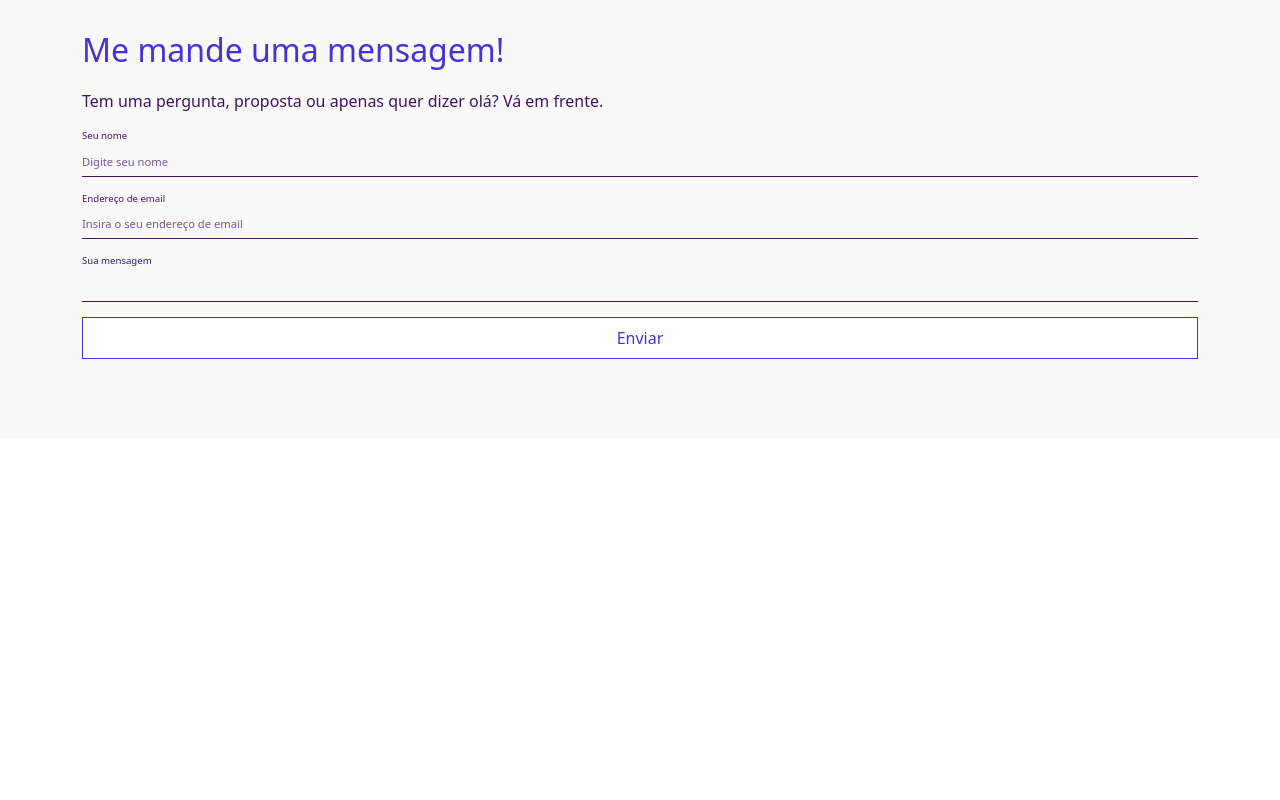
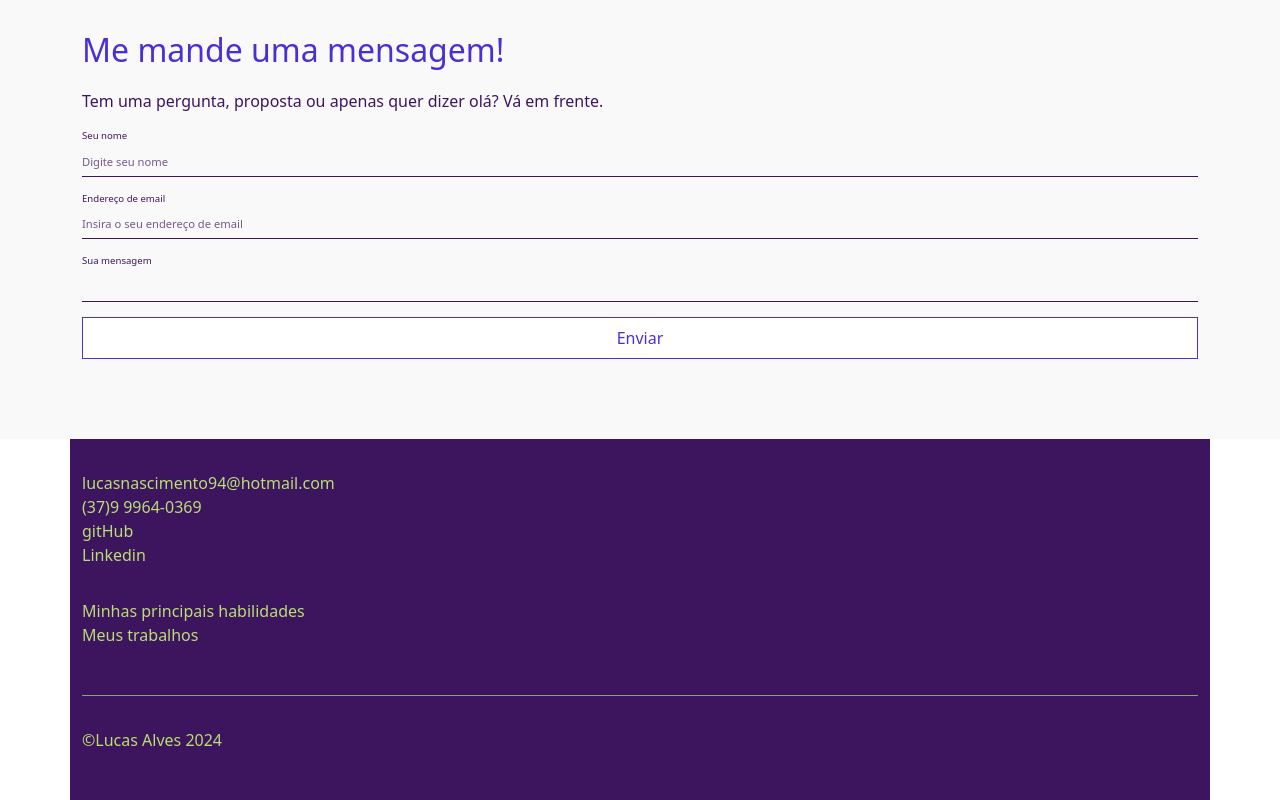
Before and after one commit to lucaslanpdsa/Portf-lio-02-2024, a React (Vite) app: page / in a window 1280 px wide. Shown: the part 1451-2251 px from the top of the page. Before the commit the page ends 1890 px from the top, so only its background shows below. Built offline with nearby package versions, Linux system fonts and the light colour scheme; a web font is replaced by a local one.

Commit message:
criando footer

```diff
--- a/src/App.tsx
+++ b/src/App.tsx
@@ -1,5 +1,6 @@
 import './App.css'
 import Apresentaçao from './components/Apresentação'
+import Footer from './components/Footer'
 import Foto from './components/Foto'
 import Header from './components/Header'
 import Links from './components/Links'
@@ -16,6 +17,7 @@ function App() {
         <Foto />
         <Links />
         <Formulario />
+        <Footer />
       </main>
     </>
   )
--- /dev/null
+++ b/src/components/Footer/index.tsx
@@ -0,0 +1,23 @@
+import { Container } from "./styles"
+
+const Footer = () => {
+  return (
+    <Container className="container">
+      <ul>
+        <li>lucasnascimento94@hotmail.com</li>
+        <li>(37)9 9964-0369</li>
+        <li>gitHub</li>
+        <li>Linkedin</li>
+      </ul>
+      <ul>
+        <li>Minhas principais habilidades</li>
+        <li>Meus trabalhos</li>
+      </ul>
+      <div className="direitos-altorais">
+        <p>&copy;Lucas Alves 2024 </p>
+      </div>
+    </Container>
+  )
+}
+
+export default Footer
--- /dev/null
+++ b/src/components/Footer/styles.ts
@@ -0,0 +1,18 @@
+import styled from "styled-components";
+
+export const Container = styled.footer`
+  background-color: #3d155f;
+  color: #badd76;
+  padding-top: 2em;
+
+  ul{
+    margin: 0 0 2em 0;
+    padding:0;
+  }
+
+  .direitos-altorais{
+    margin-top: 3em;
+    padding: 2em 0;
+    border-top: 1px solid rgba(186, 221, 118, 0.7);
+  }
+`
```
